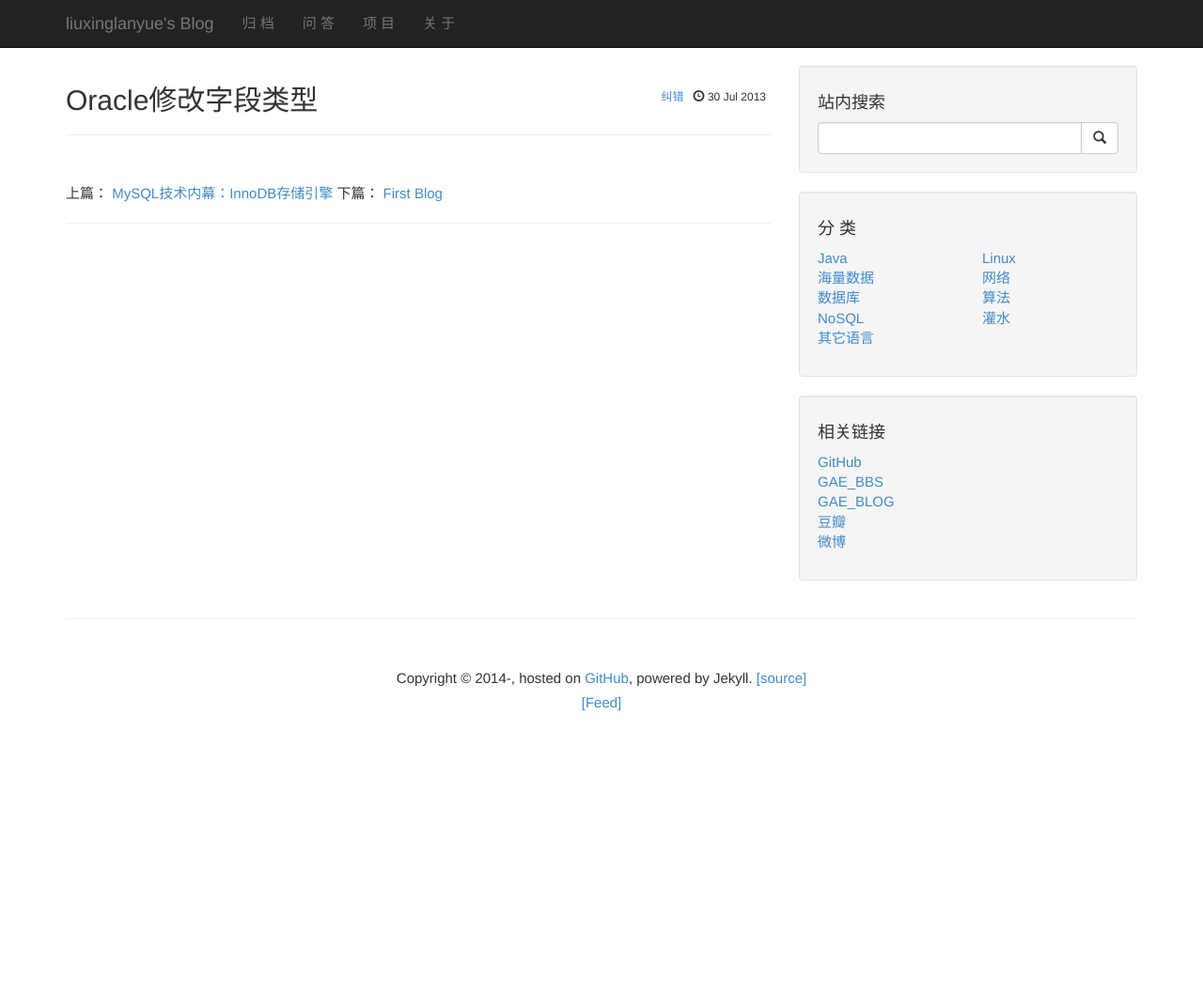
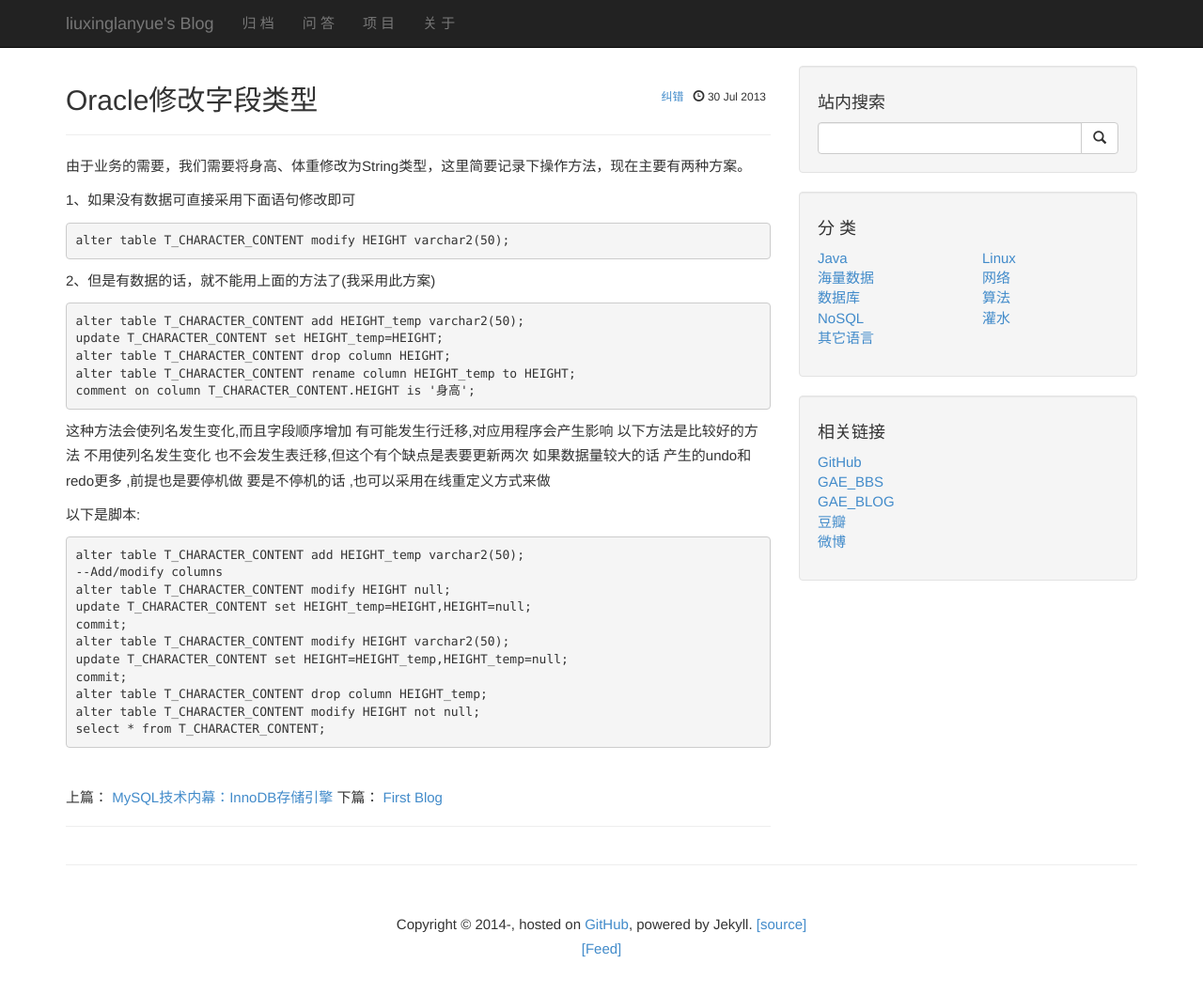
Before and after one commit to liuxinglanyue/blog, a Jekyll site: the page built from _posts/2013-07-30-oracle-column.markdown, in a window 1280 px wide and 1084 px high. Shown: the top 1058 px of the window at 94% size. Built offline with Jekyll 4.4.1, drawn with Linux system fonts in a browser that asks for light colours; Markdown is read by kramdown in place of the engine named in the settings; comment, search, counter and statistics services are not loaded.

Commit message:
Update 2013-07-30-oracle-column.markdown

```diff
--- a/_posts/2013-07-30-oracle-column.markdown
+++ b/_posts/2013-07-30-oracle-column.markdown
@@ -4,3 +4,40 @@ category: "sql"
 title:  "Oracle修改字段类型"
 tags: [oracle,字段]
 ---
+
+由于业务的需要，我们需要将身高、体重修改为String类型，这里简要记录下操作方法，现在主要有两种方案。
+
+1、如果没有数据可直接采用下面语句修改即可
+{% highlight sql %}
+alter table T_CHARACTER_CONTENT modify HEIGHT varchar2(50);
+{% endhighlight %}
+
+2、但是有数据的话，就不能用上面的方法了(我采用此方案)
+{% highlight sql %}
+alter table T_CHARACTER_CONTENT add HEIGHT_temp varchar2(50);
+update T_CHARACTER_CONTENT set HEIGHT_temp=HEIGHT;
+alter table T_CHARACTER_CONTENT drop column HEIGHT;
+alter table T_CHARACTER_CONTENT rename column HEIGHT_temp to HEIGHT;
+comment on column T_CHARACTER_CONTENT.HEIGHT is '身高';
+{% endhighlight %}
+
+这种方法会使列名发生变化,而且字段顺序增加 有可能发生行迁移,对应用程序会产生影响
+以下方法是比较好的方法
+不用使列名发生变化 也不会发生表迁移,但这个有个缺点是表要更新两次
+如果数据量较大的话 产生的undo和redo更多 ,前提也是要停机做
+要是不停机的话 ,也可以采用在线重定义方式来做
+
+以下是脚本:
+{% highlight sql %}
+alter table T_CHARACTER_CONTENT add HEIGHT_temp varchar2(50);
+--Add/modify columns
+alter table T_CHARACTER_CONTENT modify HEIGHT null;
+update T_CHARACTER_CONTENT set HEIGHT_temp=HEIGHT,HEIGHT=null;
+commit;
+alter table T_CHARACTER_CONTENT modify HEIGHT varchar2(50);
+update T_CHARACTER_CONTENT set HEIGHT=HEIGHT_temp,HEIGHT_temp=null;
+commit;
+alter table T_CHARACTER_CONTENT drop column HEIGHT_temp;
+alter table T_CHARACTER_CONTENT modify HEIGHT not null;
+select * from T_CHARACTER_CONTENT;
+{% endhighlight %}
```
